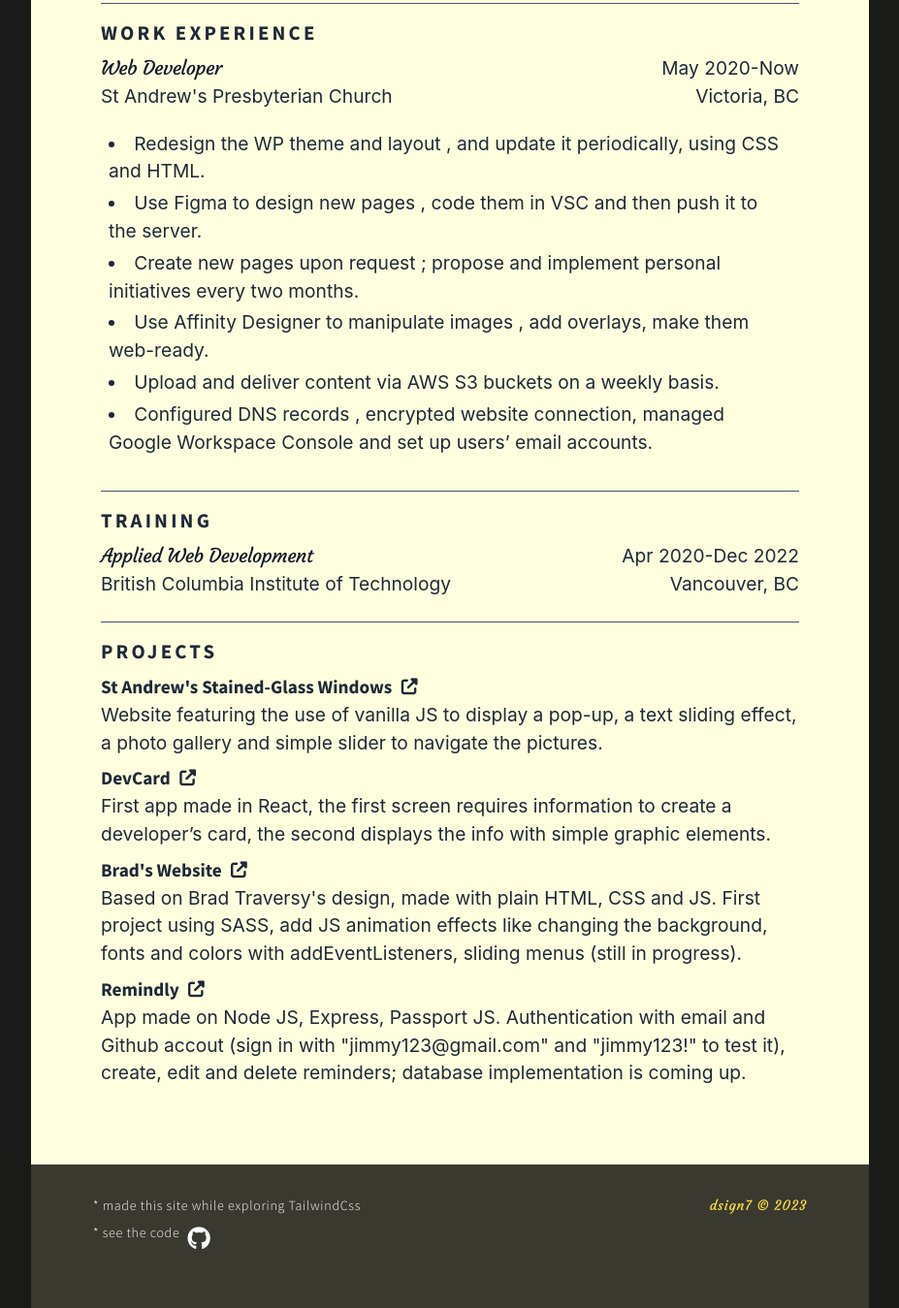
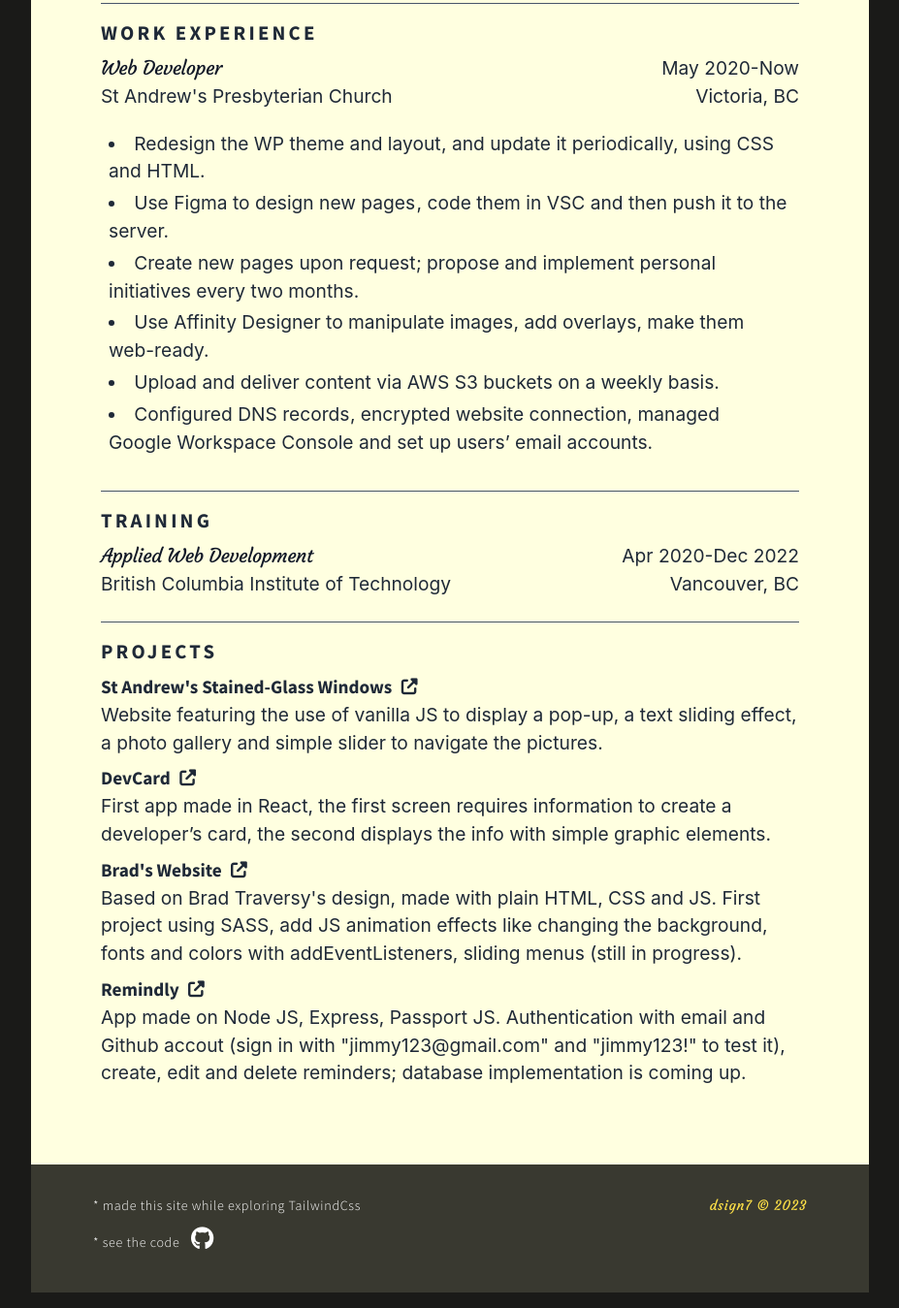
Before and after one commit to martin-webs/resume, a website: page public/index.html in a window 1280 px wide. Shown: the part 314-1663 px from the top of the page at 97% size, without its empty margins (176-1103 px from the left). Drawn offline with Linux system fonts and the light colour scheme.

Commit message:
final fixes

```diff
--- a/public/index.html
+++ b/public/index.html
@@ -119,21 +119,21 @@
 					<ul class="flex flex-col gap-1 mt-2 p-3 pl-2 list-disc list-inside">
 						<li>
 							<span> Redesign the WP theme and layout</span>
-							<span class="hidden md:inline">, and update it periodically, using CSS and HTML.</span>
+							<span class="hidden ml-[-5px] md:inline">, and update it periodically, using CSS and HTML.</span>
 						</li>
 						<li>
 							<span>Use Figma to design new pages</span>
-							<span class="hidden md:inline">, code them in
+							<span class="hidden ml-[-4px] md:inline">, code them in
 								VSC and then push it to the server.</span>
 						</li>
 						<li>
 							<span>Create new pages upon request</span>
-							<span class="hidden md:inline">; propose and
+							<span class="hidden ml-[-5px] md:inline">; propose and
 								implement personal initiatives every two months.</span>
 						</li>
 						<li>
 							<span>Use Affinity Designer to manipulate images</span>
-							<span class="hidden md:inline">,
+							<span class="hidden ml-[-5px] md:inline">,
 								add overlays, make them web-ready.</span>
 						</li>
 						<li>
@@ -143,7 +143,7 @@
 						</li>
 						<li>
 							<span>Configured DNS records</span>
-							<span class="hidden md:inline">, encrypted website
+							<span class="hidden ml-[-5px] md:inline">, encrypted website
 								connection, managed Google Workspace Console and set up users’ email accounts.</span>
 						</li>
 					</ul>
@@ -209,15 +209,15 @@
 			</section>
 		</main>
 	</div>
-	<footer class="bg-[#1e1e1e] py-8 px-4 text-sm tracking-wider font-custom1 font-light flex flex-col items-center md:flex-row md:justify-between md:items-start md:bg-[#393930] md:mx-24 md:px-8 xl:mx-52 xl:px-16">
-		<div class="mb-6">
+	<footer class="bg-[#1e1e1e] pt-8 pb-4 px-4 text-sm tracking-wider font-custom1 font-light flex flex-col items-center md:flex-row md:justify-between md:items-start md:bg-[#393930] md:mx-24 md:px-8 xl:mx-52 xl:px-16">
+		<div class="mb-6 text-center md:text-left">
 			<p class="mb-2">* made this site while exploring TailwindCss</p>
-			<a class="flex justify-center md:justify-start" href="https://github.com/martin-webs">
+			<a href="https://github.com/martin-webs">
 				<span class="mr-2">* see the code</span>
 				<i class="fa-brands fa-github text-2xl"></i>
 			</a>
 		</div>
-		<div class="flex flex-col">
+		<div>
 			<span class="text-center block font-custom2 text-yellow-300">dsign7 &copy; 2023</span>
 		</div>
 	</footer>
```
Also changed, not shown: dist/dist.css, public/styles.css.
